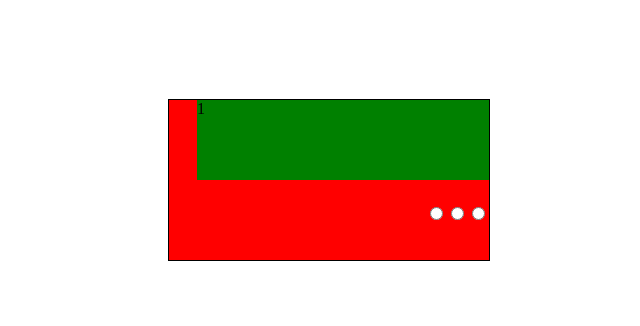
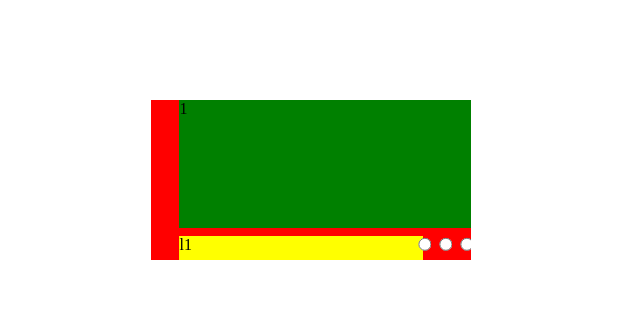
Before and after one commit to beliar13/cssMemeSlider, a plain HTML site: page index.html in a window 1280 px wide. Shown: the part 212-538 px from the top of the page, without its empty margins (311-951 px from the left). Drawn offline with Linux system fonts and the light colour scheme.

Commit message:
feat: add add labels for radio, style them (Sat, Sep 16, 2023 01:56:13 PM)

```diff
--- a/index.html
+++ b/index.html
@@ -13,7 +13,8 @@
         <input type="radio" class="one inp" name="switch" id="one">
         <input type="radio" class="two inp" name="switch" id="two">
         <input type="radio" class="three inp" name="switch" id="three">
-        <input type="radio" class="four inp" name="switch" id="four"><br>
+        <input type="radio" class="four inp" name="switch" id="four">
+        <div class="memes-labels">
             <div class="memes-container">
                 <div class="meme">
                     1
@@ -28,6 +29,22 @@
                     4
                 </div>
             </div>
+            <div class="labels-container">
+                <label class="meme-label" for="one" id="fl">
+                    <span>l1</span>
+                </label>
+                <label class="meme-label" for="two" id="sl">
+                    <span>l2</span>
+                </label>
+                <label class="meme-label" for="three" id="thl">
+                    <span>l3</span>
+                </label>
+                <label class="meme-label" for="four" id="frl">
+                    <span>l4</span>
+                </label>
+            </div>
+        </div>
+
         </div>
     </div>
 </div>
--- a/style.css
+++ b/style.css
@@ -1,6 +1,7 @@
 .outer-wrapper {
     display: flex;
     height: 96vh;
+    width: 96vw;
     justify-content: center;
     align-content: center;
     flex-wrap: wrap;
@@ -10,7 +11,6 @@
     display: flex;
     width: 25vw;
     height: 20vh;
-    border: solid 0.2vh black;
     overflow: hidden;
     scroll-behavior: smooth;
     scroll-snap-type: x mandatory;
@@ -18,40 +18,97 @@
 }
 
 .inp {
-    transform: translate3d(20vw,4vh,0);
+    transform: translate3d(20.5vw,40%,0);
+    z-index: 10;
+}
+.memes-labels {
+    display: flex;
+    flex-direction: column;
+    gap: 5%;
+    z-index: 1;
 }
 
 .memes-container {
     display: flex;
-    width: 25vw;
-    height: 10vh;
+    width: 25%;
+    height: 80%;
     transform: translateX(-17.5%);
-
 }
 
-.one:checked ~ div{
+.meme {
+    width: 25vw;
+    height: 100%;
+    flex-shrink: 0;
+    background-color: green;
+}
+
+.labels-container {
+    height: 15%;
+    width: 19%;
+    background-color: aqua;
+    transform: translateX(-23%);
+    display: flex;
+    overflow: hidden;
+}
+
+.meme-label {
+    width: 100%;
+    display: flex;
+    flex-shrink: 0;
+}
+
+.one:checked ~ div div.memes-container {
     transform: translateX(-17.5%);
     transition: 0.3s ease-in;
 }
 
-.two:checked ~ div{
+.two:checked ~ div div.memes-container {
     transform: translateX(-117.5%);
     transition: 0.3s ease-in;
 }
 
-.three:checked ~ div{
+.three:checked ~ div div.memes-container {
     transform: translateX(-217.5%);
     transition: 0.3s ease-in;
 }
 
-.four:checked ~ div{
+.four:checked ~ div div.memes-container {
     transform: translateX(-317.5%);
     transition: 0.3s ease-in;
 }
 
-.meme {
-    width: 25vw;
-    height: 10vh;
-    flex-shrink: 0;
-    background-color: green;
+#fl {
+    background-color: yellow;
 }
+
+#sl {
+    background-color: blue;
+}
+
+#thl {
+    background-color: violet;
+}
+
+#frl {
+    background-color: wheat;
+}
+
+.one:checked ~ div div.labels-container .meme-label {
+    transform: translateX(0%);
+    transition: 0.3s ease-in;
+}
+
+.two:checked ~ div div.labels-container .meme-label {
+    transform: translateX(-100%);
+    transition: 0.3s ease-in;
+}
+
+.three:checked ~ div div.labels-container .meme-label {
+    transform: translateX(-200%);
+    transition: 0.3s ease-in;
+}
+
+.four:checked ~ div div.labels-container .meme-label {
+    transform: translateX(-300%);
+    transition: 0.3s ease-in;
+}
```
